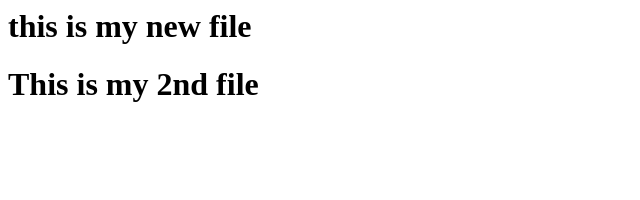
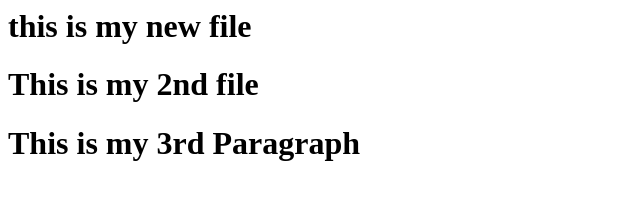
Before and after one commit to FaizAwan/hospital, a plain HTML site: page index.html in a window 1280 px wide. Shown: the whole page, without its empty margins (0-640 px from the left). Drawn offline with Linux system fonts and the light colour scheme.

Commit message:
3rd paragraph
This is my 3rd paragraph

```diff
--- a/index.html
+++ b/index.html
@@ -1,2 +1,3 @@
 <h1> this is my new file </h1>
 <h1> This is my 2nd file </h1>
+<h1> This is my 3rd Paragraph </h1>
```
